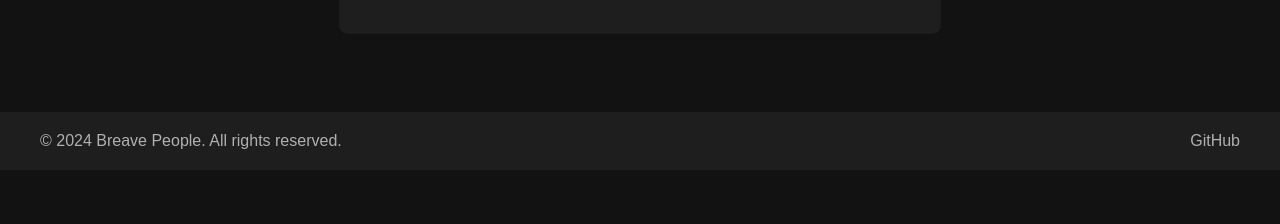
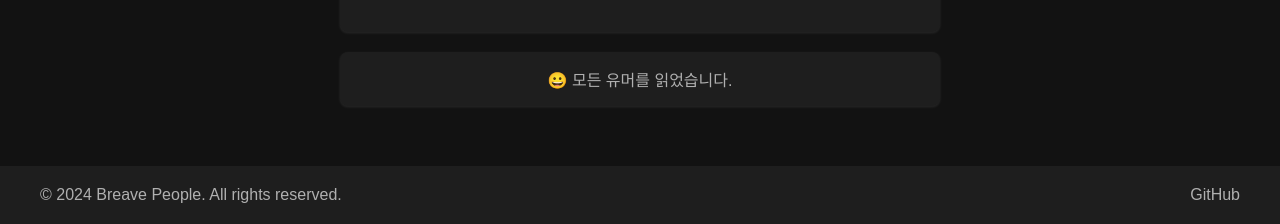
Before and after one commit to brave-people/programmer-hummor, a website: page index.html in a window 1280 px wide. Shown: the part 1246-1470 px from the top of the page. Before the commit the page ends 1416 px from the top, so only its background shows below. Drawn offline with nearby package versions, Linux system fonts and the light colour scheme.

Commit message:
페이지 최하단에 온 경우 모든 유머를 읽었다는 메시지 노출

```diff
--- a/app.js
+++ b/app.js
@@ -45,6 +45,13 @@ async function updateFeed() {
         const feedHTML = data.map(createFeedHTML).join('');
         feedContainer.innerHTML = feedHTML;
 
+        // 마지막 메시지 추가
+        feedContainer.innerHTML += `
+            <div class="end-message">
+                😀 모든 유머를 읽었습니다.
+            </div>
+        `;
+
         // Swiper 초기화
         data.forEach((_, index) => {
             new Swiper(`.feed-item:nth-child(${index + 1}) .swiper`, {
--- a/main.css
+++ b/main.css
@@ -223,3 +223,13 @@ body {
         width: 100%;
     }
 }
+
+.end-message {
+    background-color: #1e1e1e;
+    color: #b0b0b0;
+    padding: 15px;
+    border-radius: 8px;
+    text-align: center;
+    margin-top: 20px;
+    box-shadow: 0 1px 3px rgba(255, 255, 255, 0.1);
+}
```
